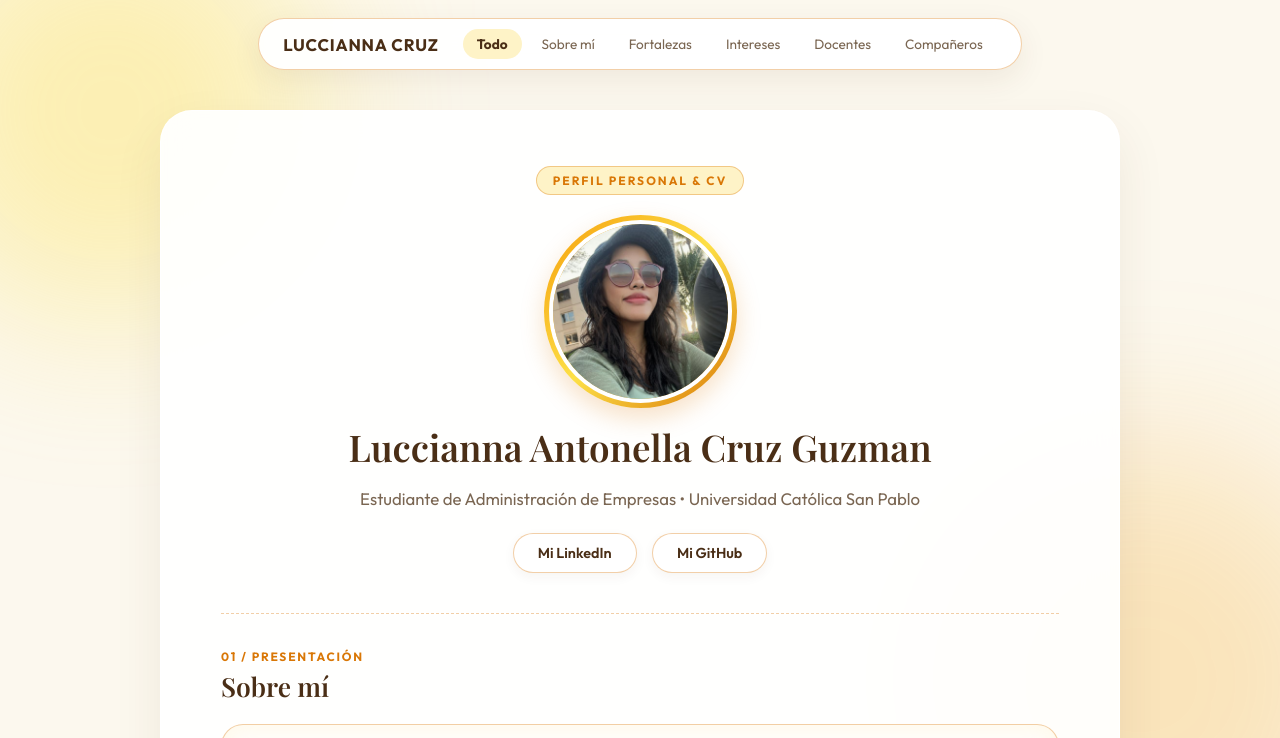
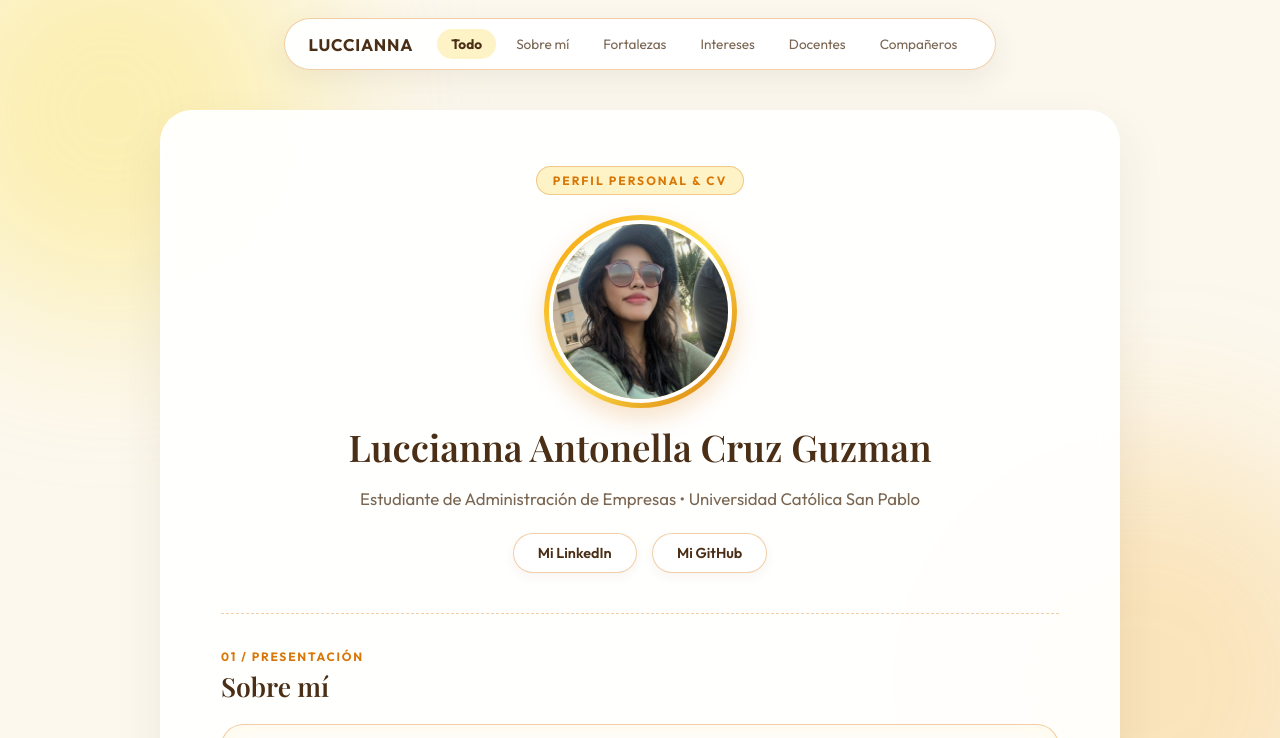
Before and after one commit to lulucg1509-sys/LucciannaCruzGuzman.github.io, a plain HTML site: page index.html in a window 1280 px wide. Shown: the top 738 px of the page. Drawn offline with nearby package versions, Linux system fonts and the light colour scheme; a web font is replaced by a local one.

Commit message:
Update navbar brand name from 'LUCCIANNA CRUZ' to 'LUCCIANNA'

```diff
--- a/index.html
+++ b/index.html
@@ -55,7 +55,7 @@
 <!-- BARRA DE NAVEGACIÓN SUPERIOR CENTRADA -->
 <nav class="top-navbar">
     <div class="nav-pill">
-        <a href="#inicio" class="nav-brand" onclick="filtrarSeccion('todo', event)">LUCCIANNA CRUZ</a>
+        <a href="#inicio" class="nav-brand" onclick="filtrarSeccion('todo', event)">LUCCIANNA</a>
         <div class="nav-links">
             <button class="nav-btn active" onclick="filtrarSeccion('todo', event)">Todo</button>
             <button class="nav-btn" onclick="filtrarSeccion('sobre-mi', event)">Sobre mí</button>
```
